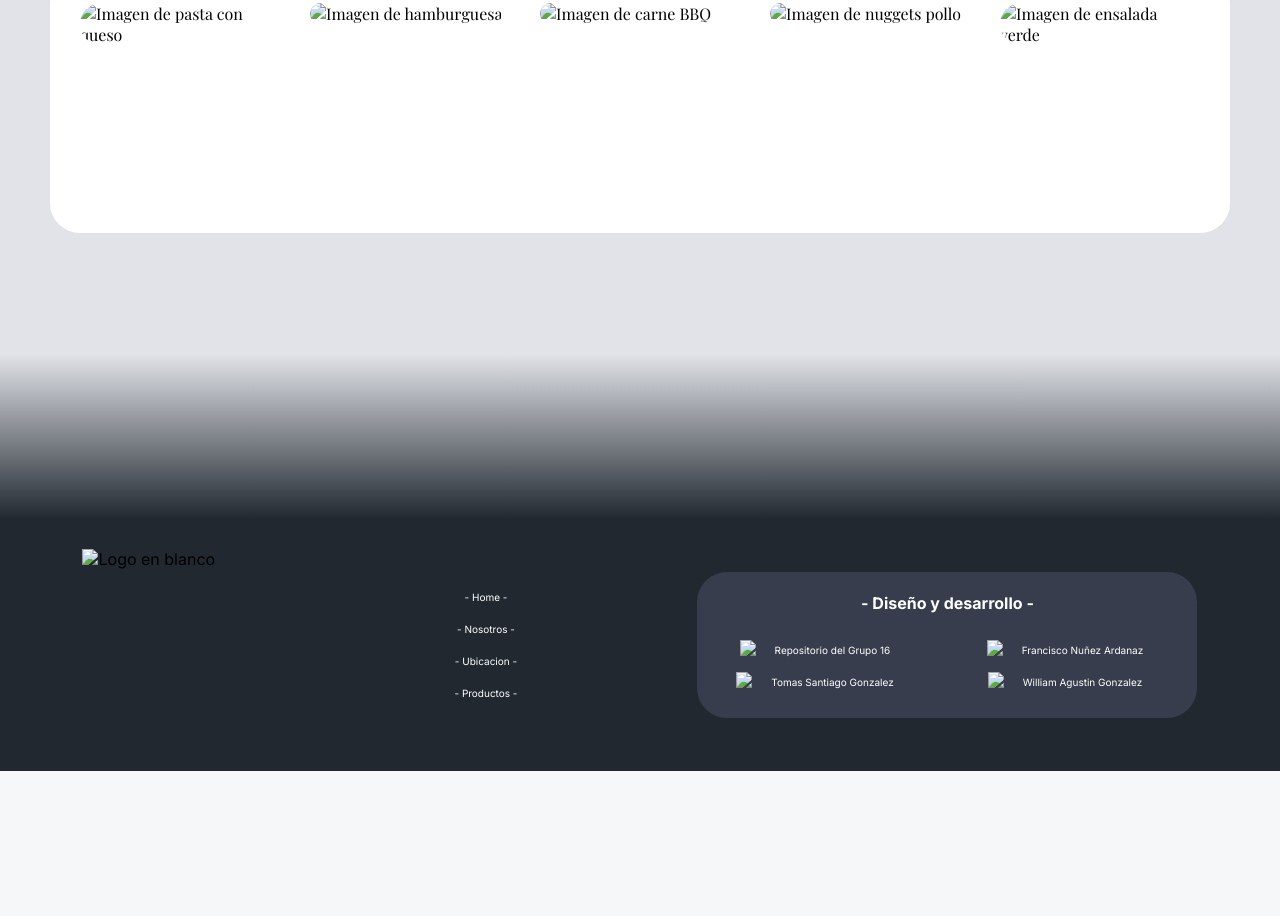
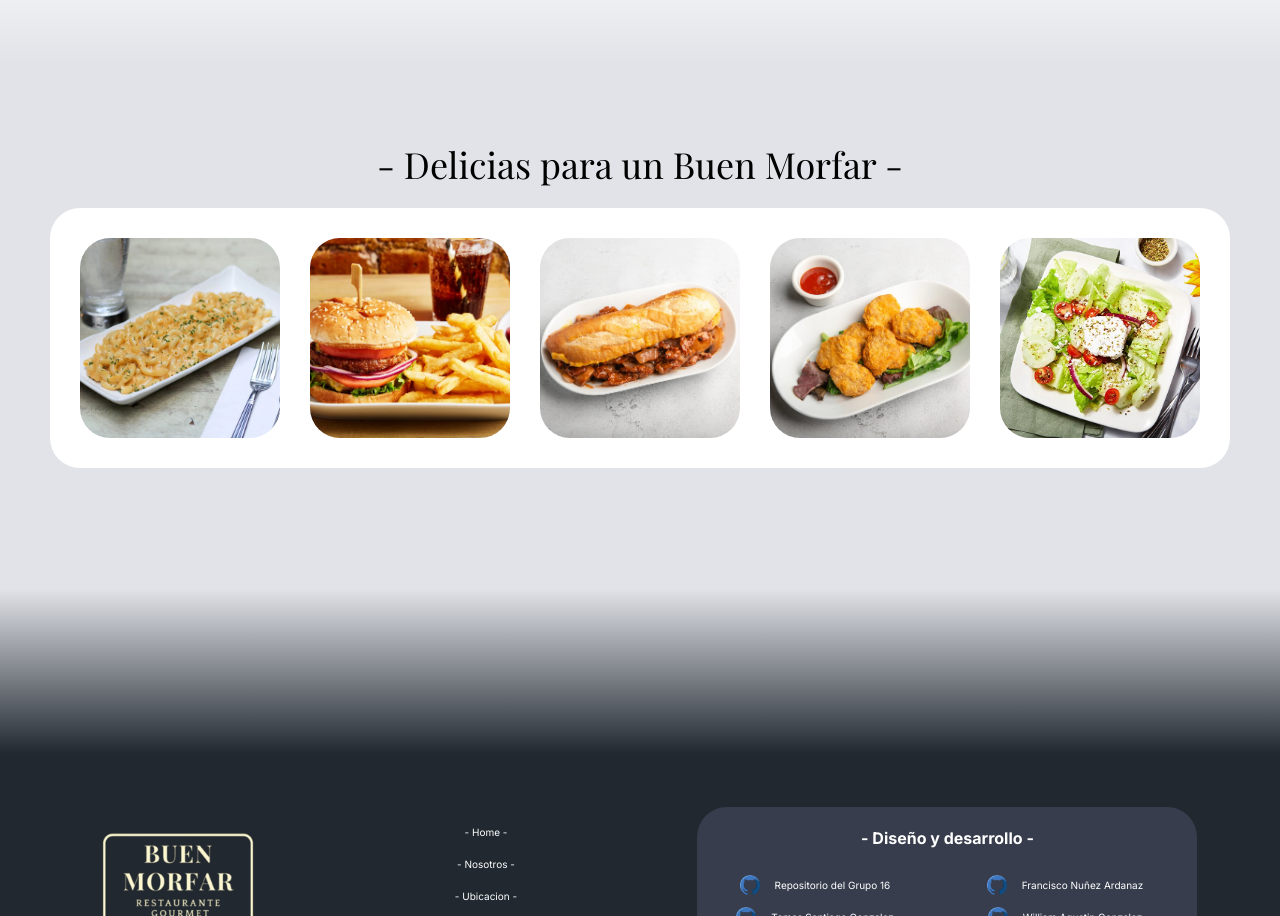
Before and after one commit to gzWilliam3/lab-prog-2025, a plain HTML site: page ProyectoWeb/src/data/index.html in a window 1280 px wide. Shown: the part 1884-2800 px from the top of the page. Before the commit the page ends 2655 px from the top, so only its background shows below. Drawn offline with nearby package versions, Linux system fonts and the light colour scheme; a web font is replaced by a local one.

Commit message:
arreglo de imagen

```diff
--- a/ProyectoWeb/src/data/index.html
+++ b/ProyectoWeb/src/data/index.html
@@ -4,7 +4,7 @@
     <meta charset="utf-8" />
     <meta name="viewport" content="width=device-width, initial-scale=1" />
     <link rel="stylesheet" href="../css/style.css" />
-    <link rel="icon" href="assets/icons/favicon.ico">
+    <link rel="icon" href="../assets/icons/favicon.ico">
 
     <!-- LINKS DE LA FUENTE DE GOOGLE FONTS -->
 
@@ -18,7 +18,7 @@
 
   <body>
     <header class="encabezado">
-      <img src="./assets/logo/buenMorfar256.png" alt="Logo de 'Buen Morfar" />
+      <img src="../assets/logo/buenMorfar256.png" alt="Logo de 'Buen Morfar" />
     </header>
 
     <!-- INICIO MAIN-->
@@ -30,7 +30,7 @@
             <li href="index.html">
               <div class="imagenNav">
                 <img
-                  src="assets/nav/interior800.png"
+                  src="../assets/nav/interior800.png"
                   alt="Imagen del interior del restaurante"
                 />
               </div>
@@ -39,7 +39,7 @@
             <li>
               <div class="imagenNav">
                 <img
-                  src="assets/nav/nosotros800.png"
+                  src="../assets/nav/nosotros800.png"
                   alt="Imagen del equipo de cocina"
                 />
               </div>
@@ -48,7 +48,7 @@
             <li>
               <div class="imagenNav">
                 <img
-                  src="assets/nav/productos800.png"
+                  src="../assets/nav/productos800.png"
                   alt="Imagen de una mesa con productos"
                 />
               </div>
@@ -76,7 +76,7 @@
         </div>
 
         <div class="imgMain">
-          <img src="assets/interior.png" />
+          <img src="../assets/interior.png" />
         </div>
       </section>
       <!-- FIN SECCION NOSOTROS-->
@@ -85,7 +85,7 @@
       <!-- INICIO SECCION UBICACION -->
       <section id="seccionUbicacion">
         <div class="imgMain">
-          <img src="assets/esquina.png" />
+          <img src="../assets/esquina.png" />
         </div>
         <div class="containerUbicacion">
           <h2 class="titulo">- Ubicacion -</h2>
@@ -108,31 +108,31 @@
         <div class="containerComidas">
           <div class="eltoComida">
             <img
-              src="assets/comida/pasta/pastaQueso.jpeg"
+              src="../assets/comida/pasta/pastaQueso.jpeg"
               alt="Imagen de pasta con queso"
             />
           </div>
           <div class="eltoComida">
             <img
-              src="assets/comida/especialidad/hamburguesa.jpg"
+              src="../assets/comida/especialidad/hamburguesa.jpg"
               alt="Imagen de hamburguesa"
             />
           </div>
           <div class="eltoComida">
             <img
-              src="assets/comida/sandwich/sandwichCarneBarbacoa.jpg"
+              src="../assets/comida/sandwich/sandwichCarneBarbacoa.jpg"
               alt="Imagen de carne BBQ"
             />
           </div>
           <div class="eltoComida">
             <img
-              src="assets/comida/nuggets/nuggetsPollo.jpeg"
+              src="../assets/comida/nuggets/nuggetsPollo.jpeg"
               alt="Imagen de nuggets pollo"
             />
           </div>
           <div class="eltoComida">
             <img
-              src="assets/comida/ensaladas/ensalada2.jpeg"
+              src="../assets/comida/ensaladas/ensalada2.jpeg"
               alt="Imagen de ensalada verde"
             />
           </div>
@@ -150,7 +150,7 @@
     <!-- INICIO DE FOOTER -->
     <footer class="piePagina">
       <div class="logoFooter">
-        <img src="assets/logo/buenMorfar256_blanco.png" alt="Logo en blanco" />
+        <img src="../assets/logo/buenMorfar256_blanco.png" alt="Logo en blanco" />
       </div>
 
       <ul class="listadoFooter">
@@ -173,19 +173,19 @@
 
         <div class="containerUsers">
           <div class="devUser">
-            <img class="logoGitHub" src="assets/icons/github.png" alt="Logo de GitHub">
+            <img class="logoGitHub" src="../assets/icons/github.png" alt="Logo de GitHub">
             <a href="https://github.com/gzWilliam3/lab-prog-2025">Repositorio del Grupo 16</a>
           </div>
           <div class="devUser">
-            <img class="logoGitHub" src="assets/icons/github.png" alt="Logo de GitHub">
+            <img class="logoGitHub" src="../assets/icons/github.png" alt="Logo de GitHub">
             <a href="https://github.com/francisconunez-PG">Francisco Nuñez Ardanaz</a>
           </div>
           <div class="devUser">
-            <img class="logoGitHub" src="assets/icons/github.png" alt="Logo de GitHub">
+            <img class="logoGitHub" src="../assets/icons/github.png" alt="Logo de GitHub">
             <a href="https://github.com/tsantiagogonzalez">Tomas Santiago Gonzalez</a>
           </div>
           <div class="devUser">
-            <img class="logoGitHub" src="assets/icons/github.png" alt="Logo de GitHub">
+            <img class="logoGitHub" src="../assets/icons/github.png" alt="Logo de GitHub">
             <a href="https://github.com/gzWilliam3">William Agustin Gonzalez</a>
           </div>
         </div>
```
Also changed, not shown: ProyectoWeb/src/data/productos.html (+2 -0 lines).
